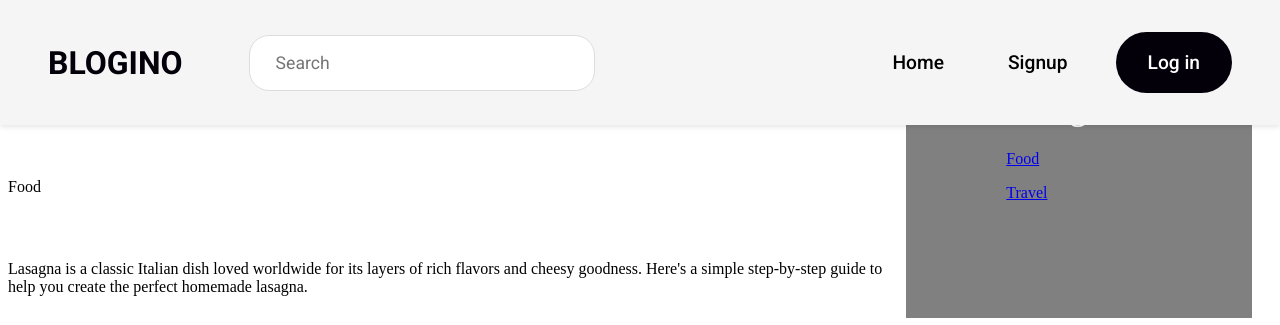
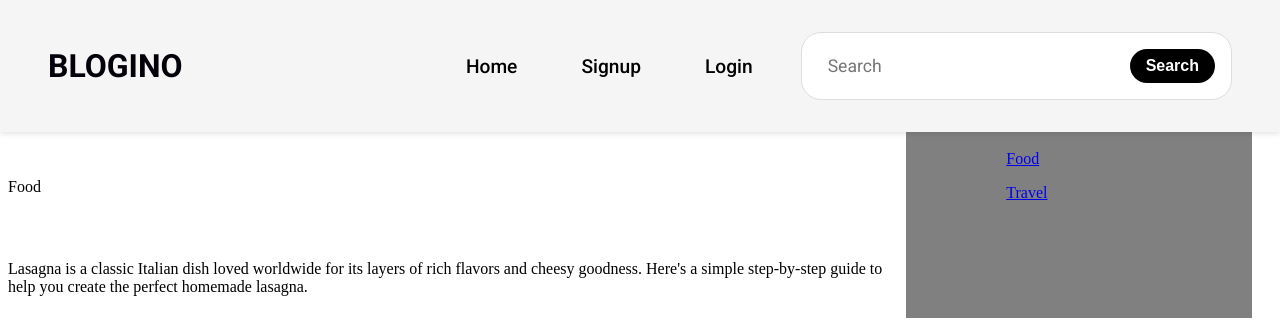
Before and after one commit to MLankaoui/blogino, a Django app: page /5/ in a window 1280 px wide. Shown: the top 325 px of the page. Run offline with Django 5.2, Linux system fonts and the light colour scheme; data comes from the database, SQL or seed files in the repository; some libraries are stand-ins or nearby versions; some web fonts are replaced.

Commit message:
refactor menu layout and enhance search functionality

```diff
--- a/templates/landing/components/menu.html
+++ b/templates/landing/components/menu.html
@@ -2,20 +2,17 @@
     <div class="menu">
         <ul class="menu-list">
             <div class="left">
-                <li class="logo" >BLOGINO</li>
-                <div class="searching">
-                    <i class='bx bx-search' style="color: gray;"></i>
-                    <input type="text" class="search" placeholder="Search">
-
-                </div>
+                <li class="logo">BLOGINO</li>
             </div>
             <div class="right">
                 <li class="items">Home</li>
                 <li class="items">Signup</li>
-                <li class="items login">Log in</li>
-
+                <li class="items">Login</li>
+                <div class="searching">
+                    <input type="text" class="search" placeholder="Search">
+                    <button class="search-button">Search</button>
+                </div>
             </div>
         </ul>
     </div>
-
 {% endblock %}
```
